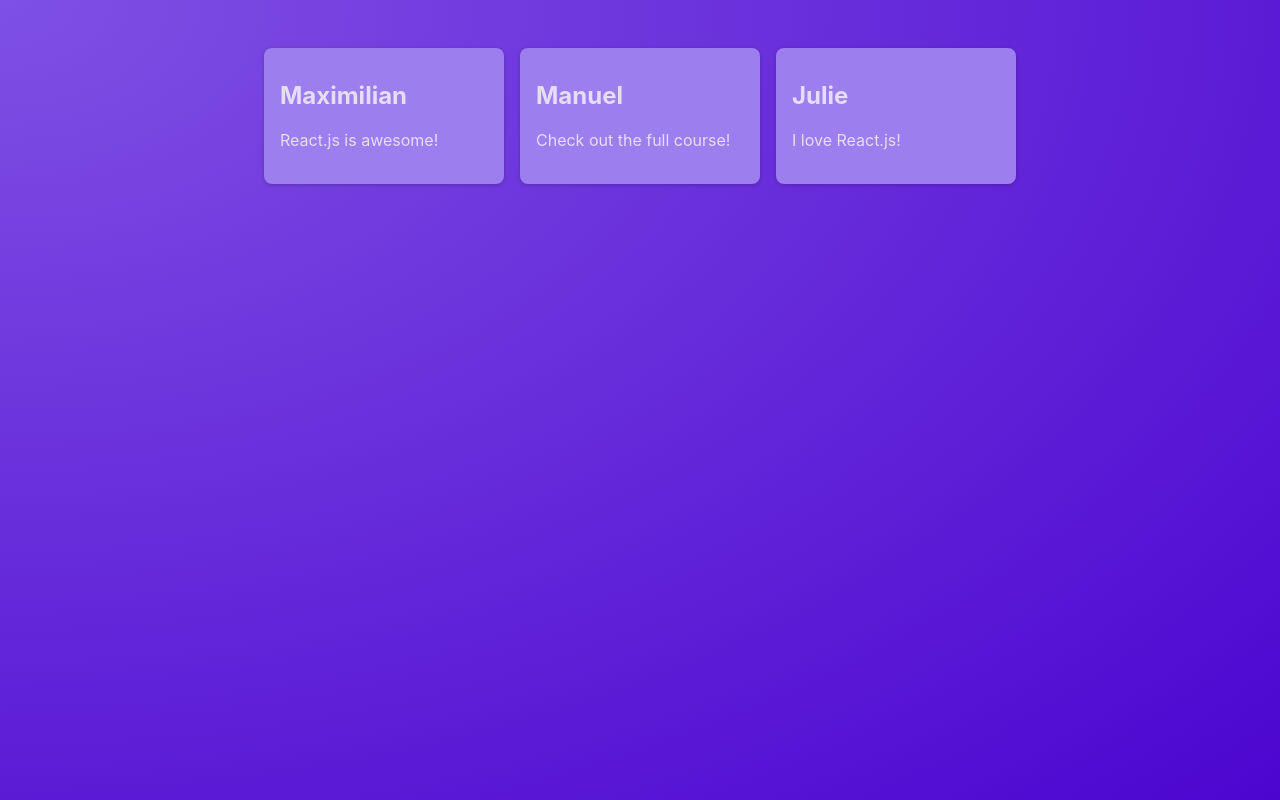
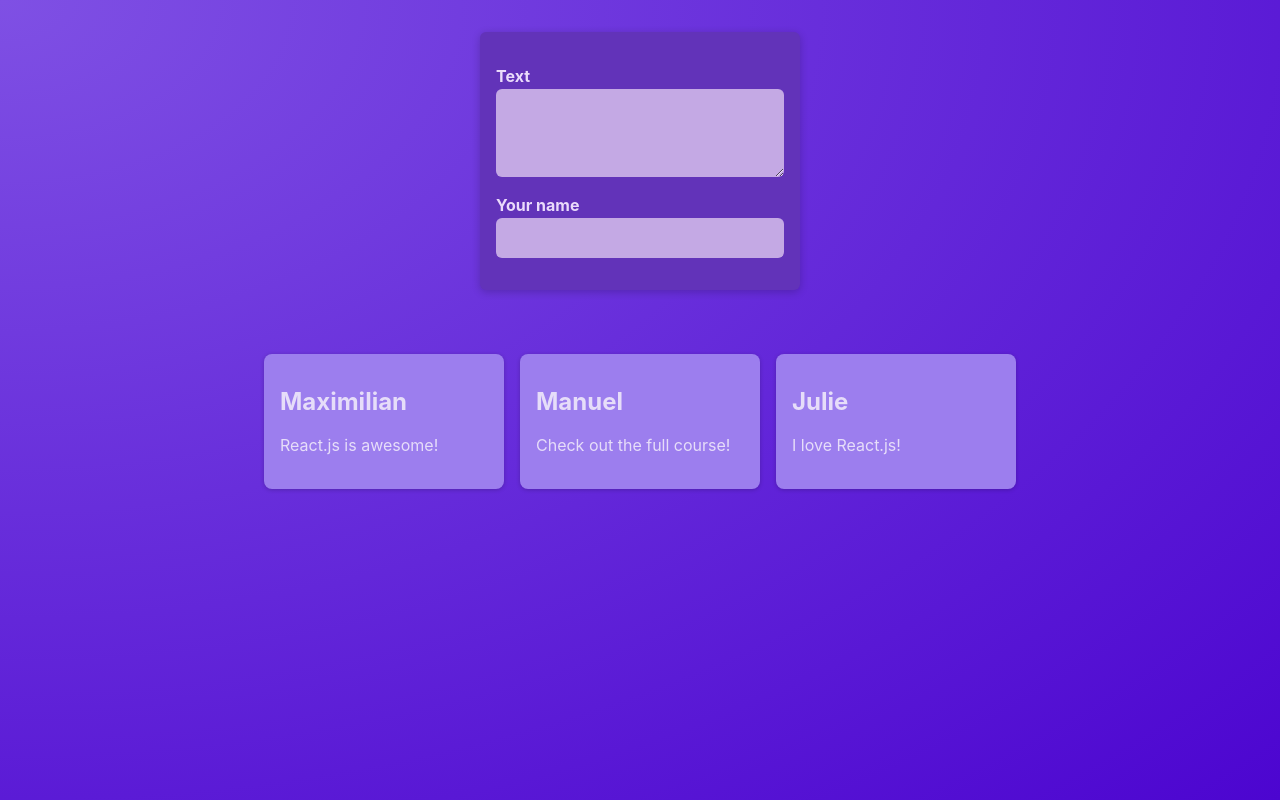
Before and after one commit to carl-parrish/react-crash-course, a React (Vite) app: page / in a window 1280 px wide. Built offline with nearby package versions, Linux system fonts and the light colour scheme.

Commit message:
poc: using event change to update state

```diff
--- a/src/components/NewPost.jsx
+++ b/src/components/NewPost.jsx
@@ -1,16 +1,20 @@
-import classes from "./NewPost.module.css";
+import { useState } from "react";
+import styles from "./NewPost.module.css";
 
 function NewPost() {
+  const [enteredBody, setEnteredBody] = useState("");
+
   function changeBodyHandler(event) {
-    console.log(event.target.value);
+    setEnteredBody(event.target.value);
   }
 
   return (
-    <form className={classes.form}>
+    <form className={styles.form}>
       <p>
         <label htmlFor="body">Text</label>
         <textarea id="body" required rows={3} onChange={changeBodyHandler} />
       </p>
+      <p>{enteredBody}</p>
       <p>
         <label htmlFor="name">Your name</label>
         <input type="text" id="name" required />
--- a/src/components/PostsList.jsx
+++ b/src/components/PostsList.jsx
@@ -1,13 +1,17 @@
-import Post from './Post';
-import styles from './PostsList.module.css';
+import NewPost from "./NewPost";
+import Post from "./Post";
+import styles from "./PostsList.module.css";
 
 function PostsList() {
   return (
-    <ul className={styles.posts}>
+    <>
+      <NewPost />
+      <ul className={styles.posts}>
         <Post author="Maximilian" body="React.js is awesome!" />
         <Post author="Manuel" body="Check out the full course!" />
         <Post author="Julie" body="I love React.js!" />
-    </ul>
+      </ul>
+    </>
   );
 }
 
```
